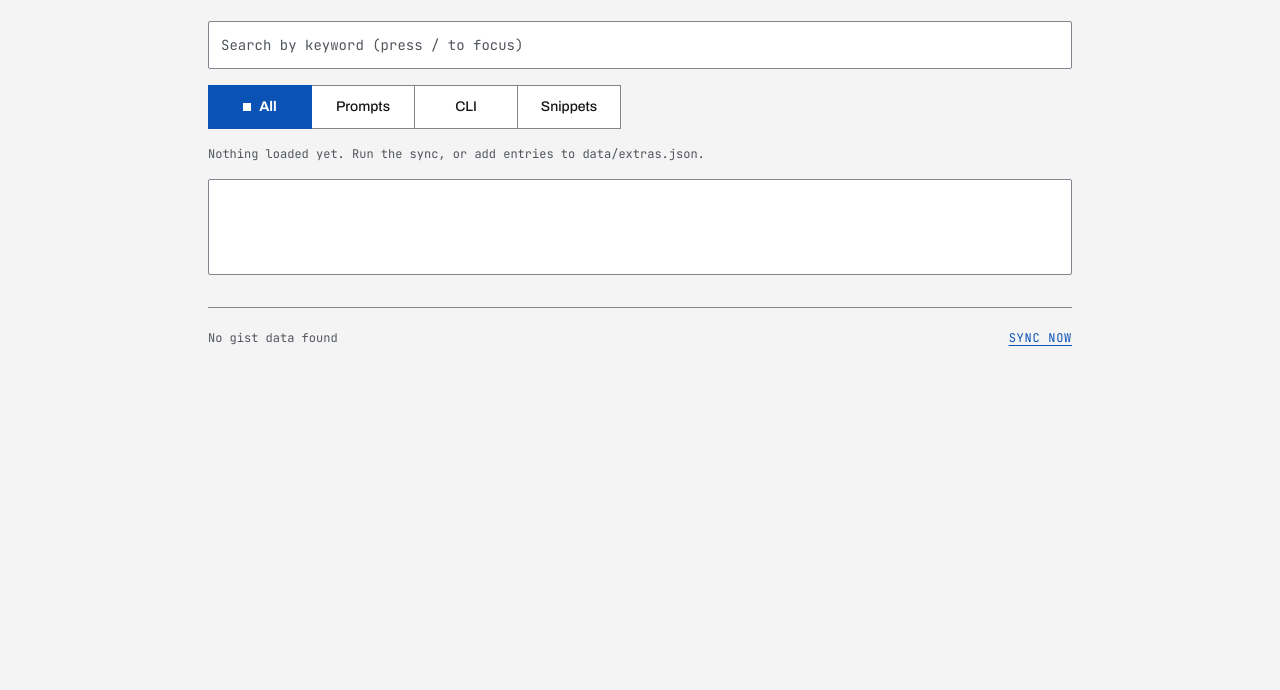
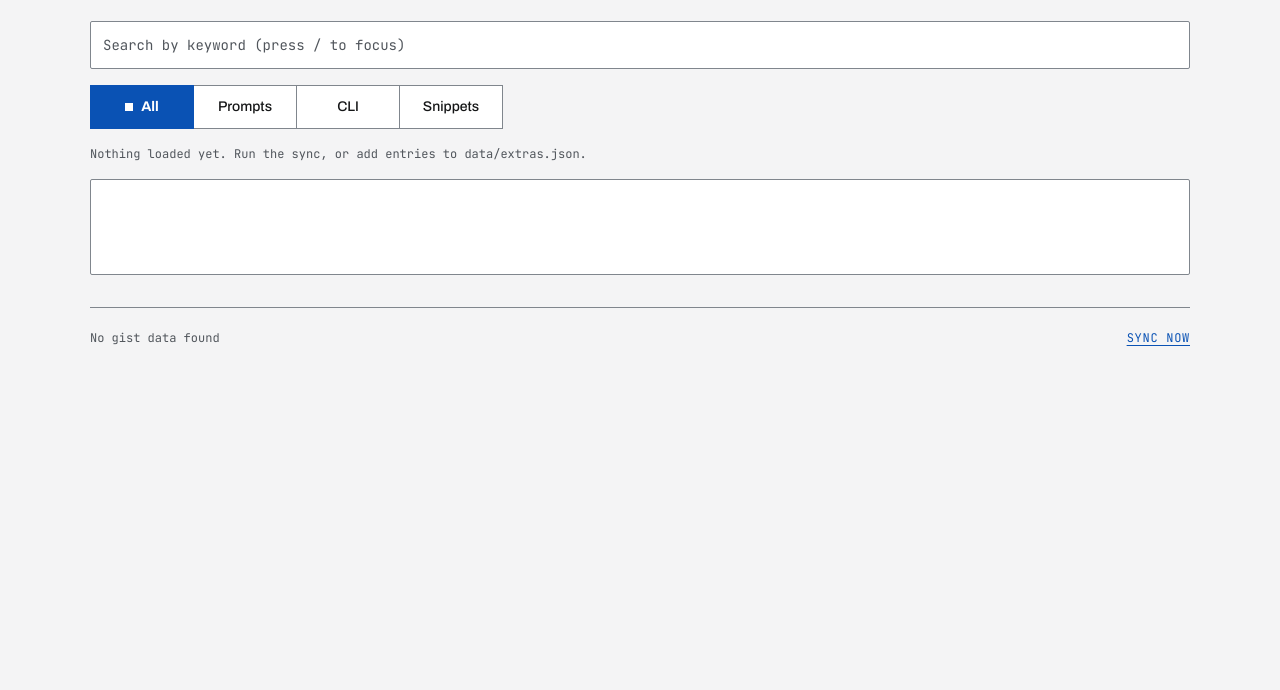
Before and after one commit to cos-jnewnam/toolshed, a plain HTML site: page index.html in a window 1280 px wide. Shown: the part 110-800 px from the top of the page. Drawn offline with Linux system fonts and the light colour scheme; no server answers.

Commit message:
Card grid: 3 columns, square cards, 1100px max width

```diff
--- a/assets/style.css
+++ b/assets/style.css
@@ -26,7 +26,7 @@
 
   --gutter: 16px;
   --pad: 16px;
-  --measure: 54rem;
+  --measure: 1100px;
 
   /* Light. Text pairs are 4.5:1 or better. --line is 3:1 or better on --bg, --surface and --code-bg. */
   --bg: #f4f4f5;
@@ -217,9 +217,19 @@ main,
 
 .results {
   display: grid;
+  grid-template-columns: minmax(0, 1fr);
+  align-items: start;
   gap: 12px;
   margin: 0 0 32px;
   counter-reset: entry;
+}
+
+@media (min-width: 640px) {
+  .results { grid-template-columns: repeat(2, minmax(0, 1fr)); }
+}
+
+@media (min-width: 960px) {
+  .results { grid-template-columns: repeat(3, minmax(0, 1fr)); }
 }
 
 .results:empty {
@@ -233,7 +243,7 @@ main,
   padding: var(--pad);
   background: var(--surface);
   border: 1px solid var(--line);
-  border-radius: 2px;
+  border-radius: 0;
   counter-increment: entry;
 }
 /* Cards that end in a file row run that row to the bottom edge. */
```
